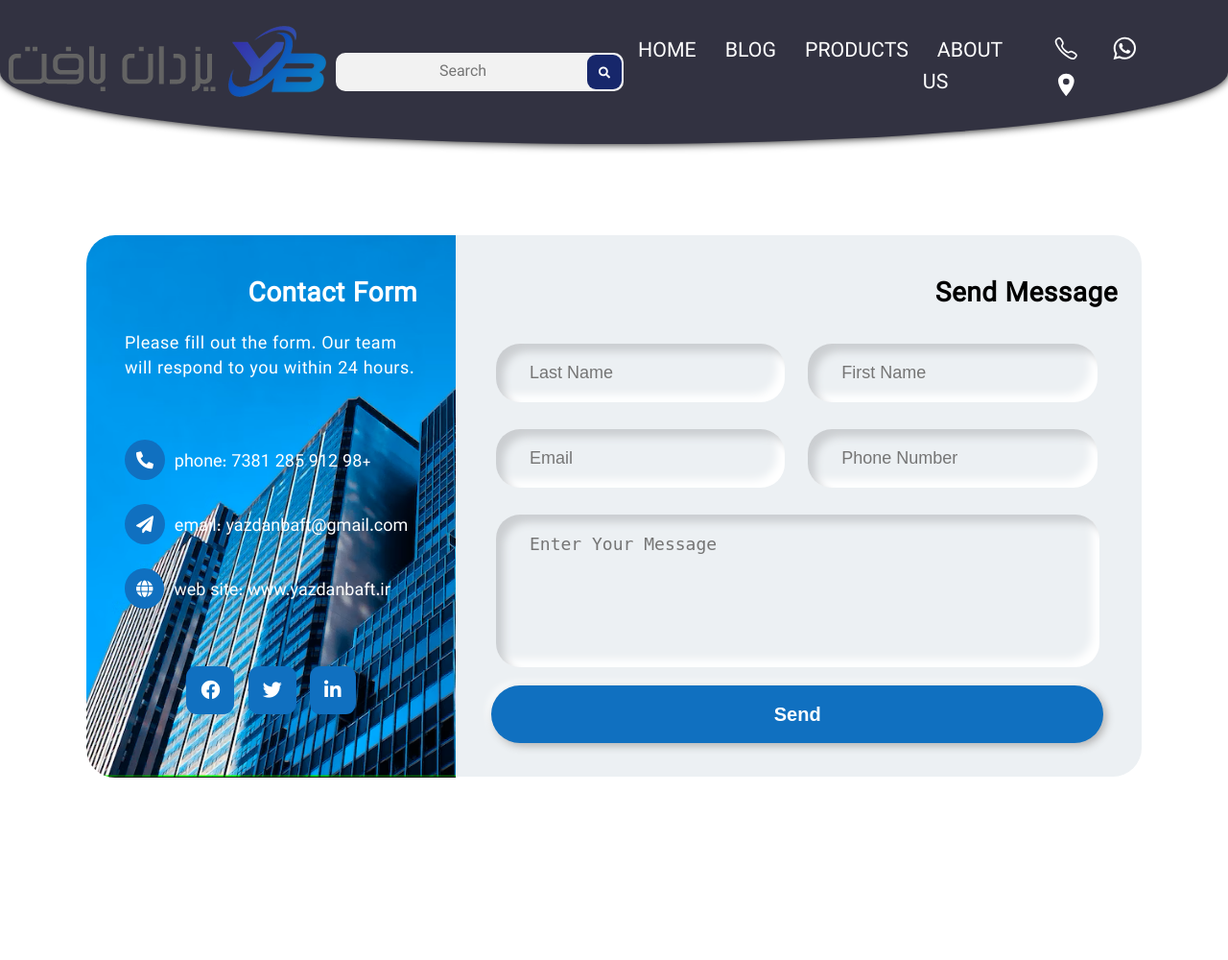
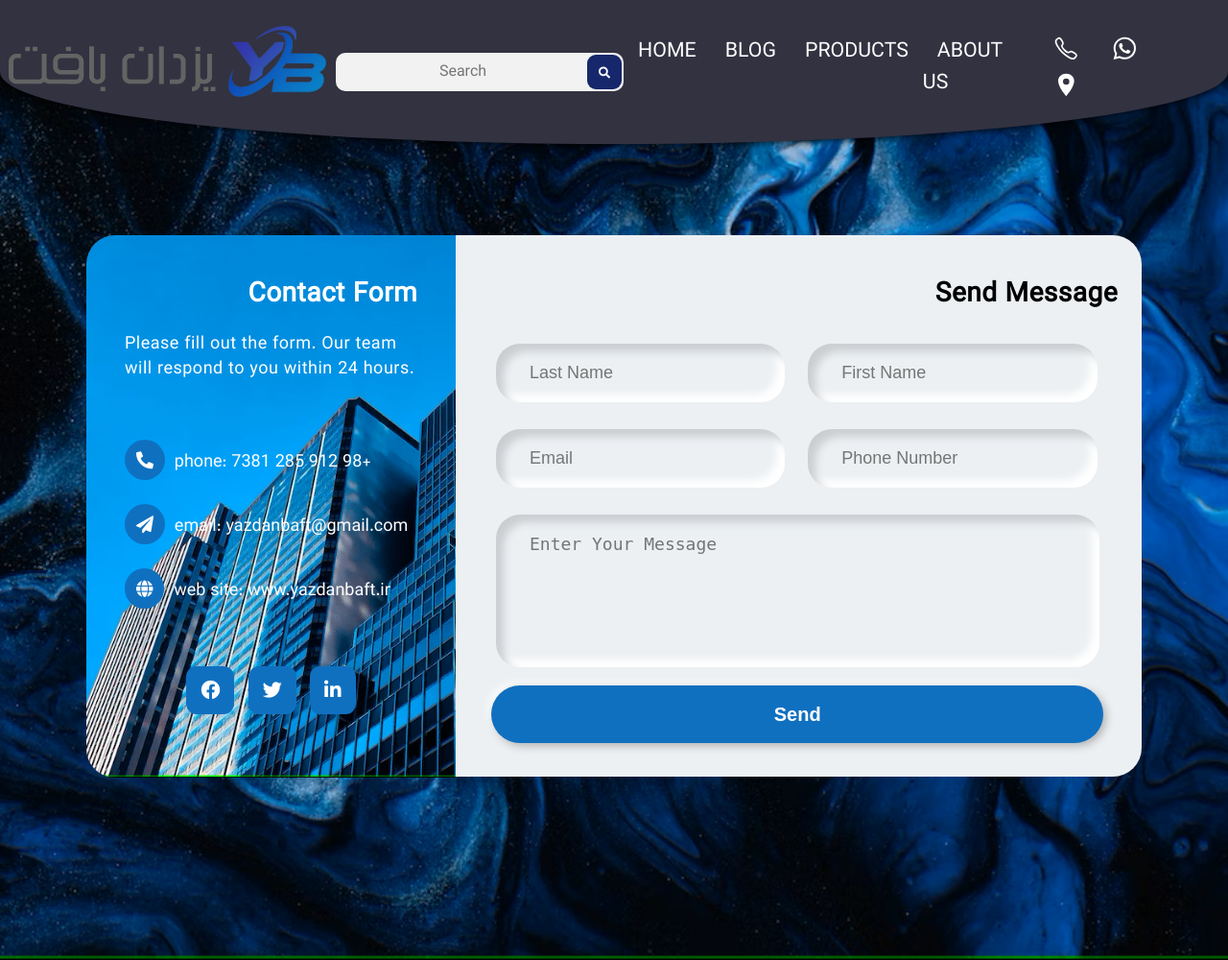
Before and after one commit to yasYZ/YBsite, a Django app: template YazdanBaft/home/templates/En/contact-us.html in a window 1280 px wide. Shown: the whole page at 96% size. Run offline with Django 3.2, Linux system fonts and the light colour scheme; the template is opened without the code that fills it, so the values that code supplies are empty; data comes from the database, SQL or seed files in the repository.

Commit message:
2 lang system BackV2.0.0.12

```diff
--- a/YazdanBaft/home/static/css/contactus.css
+++ b/YazdanBaft/home/static/css/contactus.css
@@ -1,3 +1,11 @@
+body{
+    background: url("../images/photo-1597773150796-e5c14ebecbf5.png");
+    background-size: cover;
+    background-repeat: no-repeat;
+    height: 100vh;
+    font-family: font1;
+    direction: rtl;
+}
 /* start */
 form{
     font-family: font1;
```
